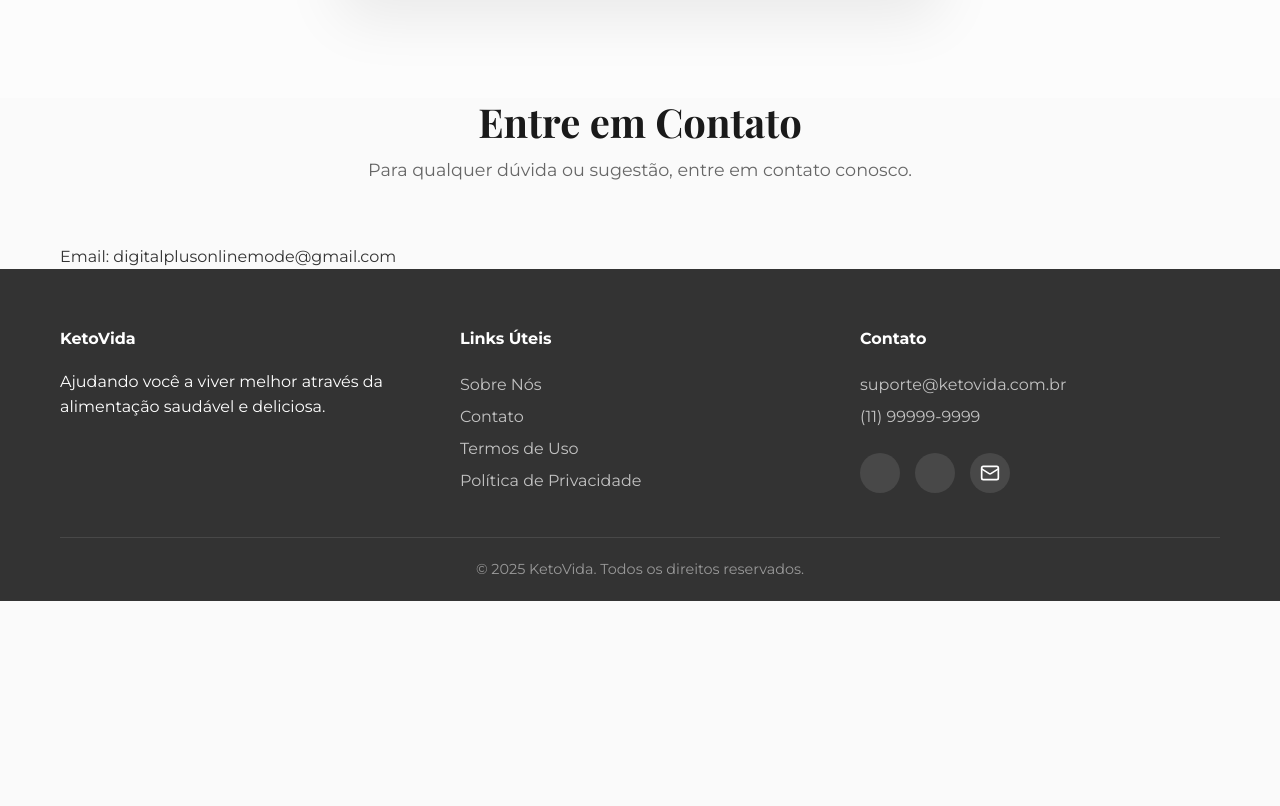
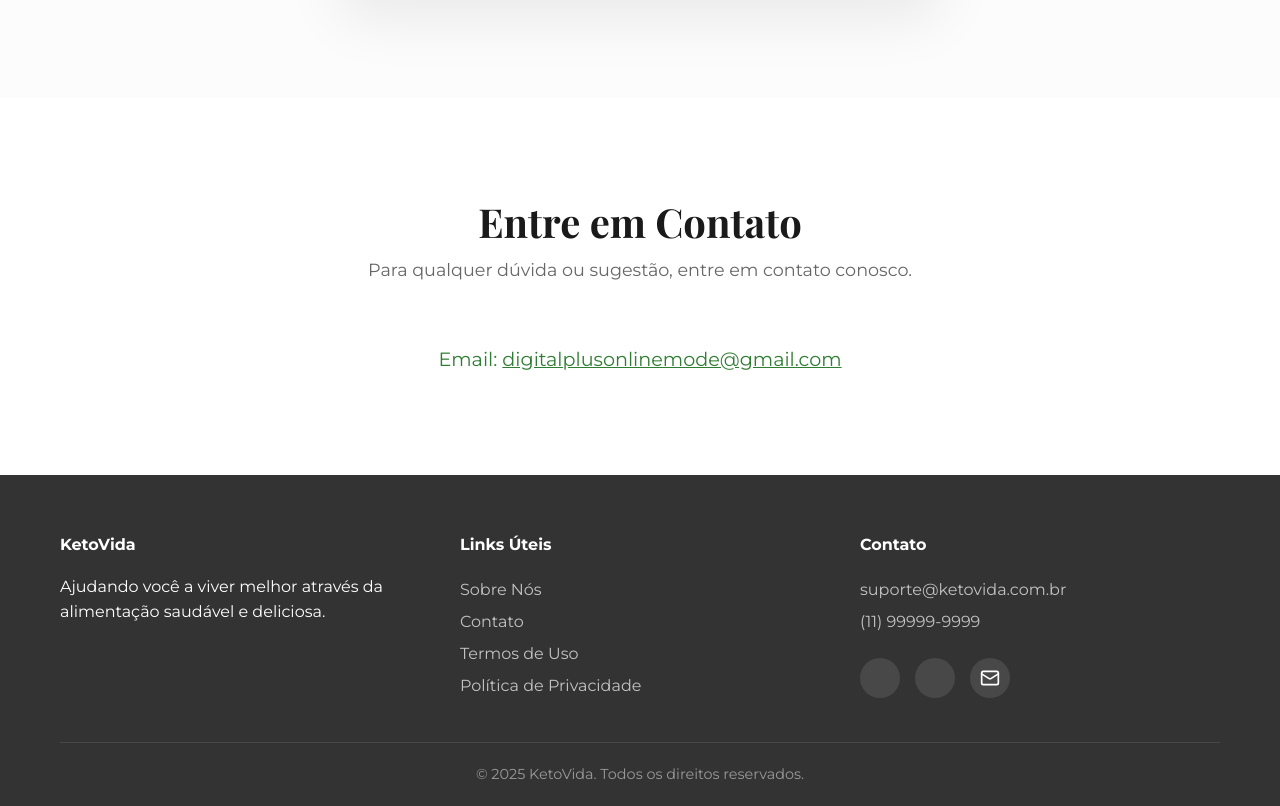
Before and after one commit to gmpires/Cetogenica, a plain HTML site: page index.html in a window 1280 px wide. Shown: the part 5128-5934 px from the top of the page. Before the commit the page ends 5729 px from the top, so only its background shows below. Drawn offline with nearby package versions, Linux system fonts and the light colour scheme; some icons are missing.

Commit message:
Update style.css

```diff
--- a/style.css
+++ b/style.css
@@ -3,6 +3,23 @@
   margin: 0;
   padding: 0;
   box-sizing: border-box;
+}
+/* Contato Section */
+.contato-section {
+    padding: 100px 0;
+    background-color: var(--white);
+    text-align: center;
+}
+
+.contact-info {
+    margin-top: 40px;
+    font-size: 1.2rem;
+    color: var(--primary-color);
+}
+
+.contact-info a {
+    color: var(--primary-color);
+    text-decoration: underline;
 }
 
 :root {
```
